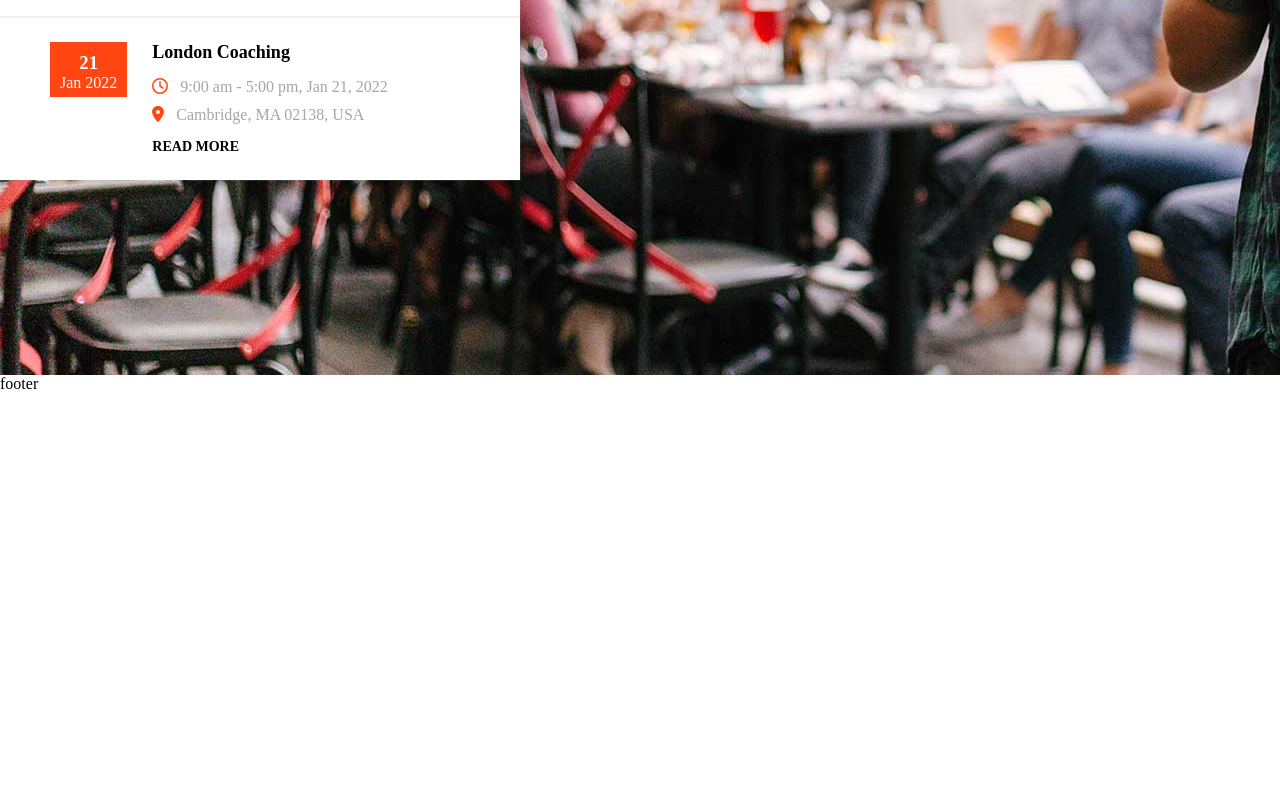
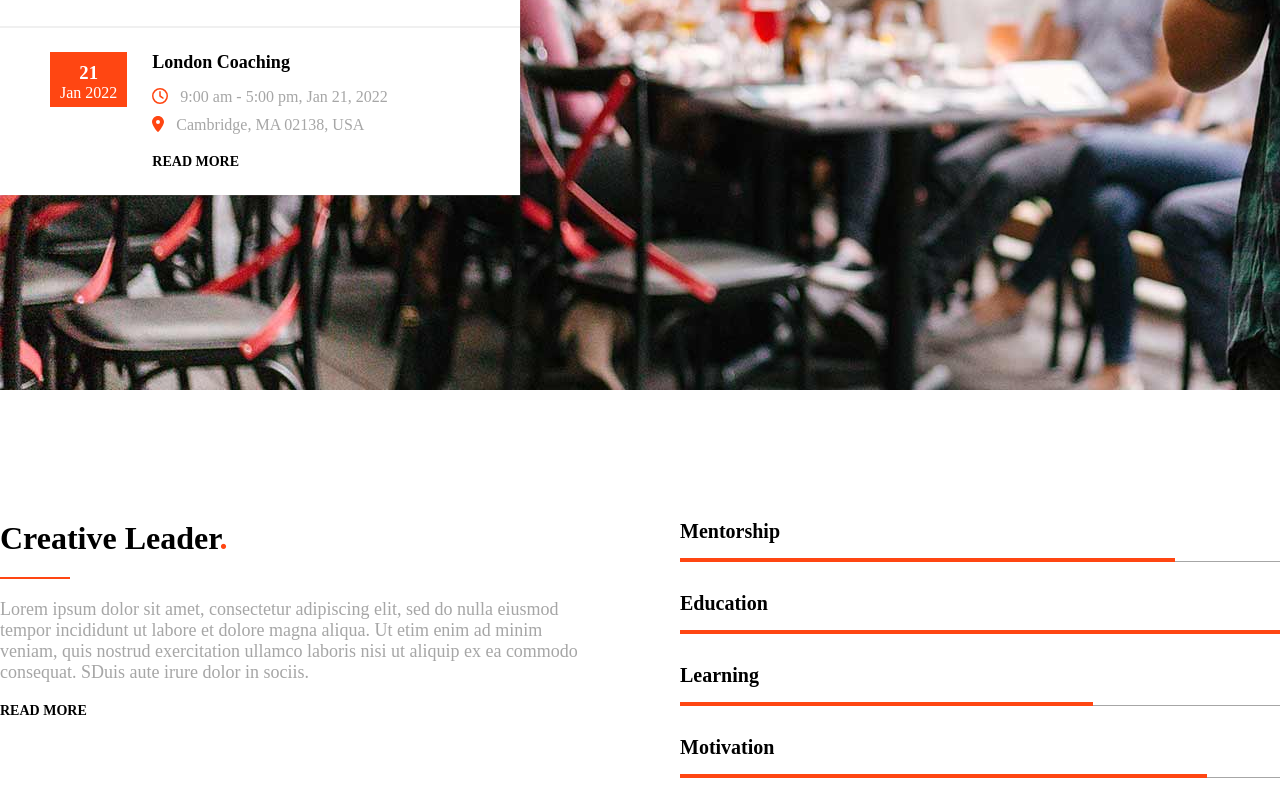
Before and after one commit to dieromeo/proj-html-vuejs, a Vue app: page / in a window 1280 px wide. Shown: the part 2900-3700 px from the top of the page. Before the commit the page ends 3293 px from the top, so only its background shows below. Built offline with nearby package versions, Linux system fonts and the light colour scheme.

Commit message:
feat: creative leader section

```diff
--- /dev/null
+++ b/src/components/Main/CreativeLeader.vue
@@ -0,0 +1,105 @@
+<script>
+import Bar from '../Bar.vue';
+import ReadMore from '../ReadMore.vue';
+
+export default {
+    name: 'CreativeLeader',
+    data() {
+        return {
+            title: 'Creative Leader',
+            content: 'Lorem ipsum dolor sit amet, consectetur adipiscing elit, sed do nulla eiusmod tempor incididunt ut labore et dolore magna aliqua. Ut etim enim ad minim veniam, quis nostrud exercitation ullamco laboris nisi ut aliquip ex ea commodo consequat. SDuis aute irure dolor in sociis.',
+            bars: [
+                { title: 'Mentorship', width: '78%' },
+                { title: 'Education', width: '95%' },
+                { title: 'Learning', width: '65%' },
+                { title: 'Motivation', width: '83%' },
+            ],
+        };
+    },
+    components: { Bar, ReadMore }
+}
+</script>
+
+<template>
+    <section>
+        <div class="small-container">
+            <div class="left">
+                <h2> {{ title }}<span class="dot">.</span></h2>
+                <Bar />
+                <p>{{ content }}</p>
+                <ReadMore />
+            </div>
+            <div class="right">
+                <div v-for="bar in bars">
+                    <div class="info-percentuale">
+                        <h2>{{ bar.title }}</h2>
+                        <span>{{ bar.width }}</span>
+                    </div>
+                    <div class="percentuale">
+                        <div class="completed" :style="{ width: bar.width }"></div>
+                    </div>
+                </div>
+            </div>
+        </div>
+    </section>
+</template>
+
+<style lang="scss" scoped>
+@use '../../style/partials/variables' as *;
+
+section {
+    padding: 130px 0 140px 0;
+
+    .small-container {
+        display: flex;
+        gap: 85px;
+    }
+
+    .left {
+        max-width: 50%;
+
+        h2 {
+            font-size: 32px;
+            margin-bottom: 20px;
+        }
+
+        p {
+            margin-top: 20px;
+            color: $text-secondary;
+            font-size: 18px;
+        }
+    }
+
+    .right {
+        .percentuale {
+            width: 635px;
+            height: 4px;
+            border-bottom: 1px solid $text-secondary;
+            position: relative;
+            margin-bottom: 30px;
+        }
+
+        .completed {
+            background-color: $secondary-color;
+            height: 4px;
+            position: absolute;
+            top: 0;
+            left: 0;
+        }
+
+        .info-percentuale {
+            display: flex;
+            justify-content: space-between;
+
+            h2 {
+                margin-bottom: 15px;
+                font-size: 20px;
+            }
+
+            span {
+                font-weight: bold;
+            }
+        }
+    }
+}
+</style>
--- a/src/components/Main/Event.vue
+++ b/src/components/Main/Event.vue
@@ -1,7 +1,10 @@
 <script>
+import ReadMore from '../ReadMore.vue';
+
 export default {
     name: 'Event',
-    props: ['data', 'titolo', 'time', 'luogo', 'more']
+    props: ['data', 'titolo', 'time', 'luogo',],
+    components: { ReadMore }
 }
 </script>
 
@@ -21,7 +24,7 @@ export default {
                 <font-awesome-icon :icon="['fas', 'location-dot']" />
                 <p>{{ luogo }}</p>
             </div>
-            <h3>{{ more.toUpperCase() }}</h3>
+            <ReadMore />
         </div>
     </div>
 </template>
@@ -57,12 +60,6 @@ export default {
             display: flex;
         }
 
-        h3 {
-            margin-top: 15px;
-            font-size: 14px;
-            cursor: pointer;
-        }
-
         svg {
             margin-right: 12px;
             color: $secondary-color;
--- a/src/components/Main/MainComponent.vue
+++ b/src/components/Main/MainComponent.vue
@@ -1,11 +1,12 @@
 <script>
+import CreativeLeader from './CreativeLeader.vue';
 import Specialties from './Specialties.vue';
 import Team from './Team.vue';
 import UpcomingEvents from './UpcomingEvents.vue';
 
 export default {
     name: 'MainComponent',
-    components: { Specialties, Team, UpcomingEvents }
+    components: { Specialties, Team, UpcomingEvents, CreativeLeader }
 }
 </script>
 
@@ -13,6 +14,7 @@ export default {
     <Specialties />
     <Team />
     <UpcomingEvents />
+    <CreativeLeader />
 </template>
 
 <style></style>
--- a/src/components/Main/UpcomingEvents.vue
+++ b/src/components/Main/UpcomingEvents.vue
@@ -13,21 +13,18 @@ export default {
                     title: 'Melbourne Coaching',
                     time: '9:00 am - 5:00 pm, Jan 7, 2022',
                     location: 'Cambridge, MA 02138, USA',
-                    more: 'Read more'
                 },
                 {
                     date: { day: '11', month: 'Jan', year: '2022' },
                     title: 'New York Coaching',
                     time: '9:00 am - 5:00 pm, Jan 11, 2022',
                     location: 'Cambridge, MA 02138, USA',
-                    more: 'Read more'
                 },
                 {
                     date: { day: '21', month: 'Jan', year: '2022' },
                     title: 'London Coaching',
                     time: '9:00 am - 5:00 pm, Jan 21, 2022',
                     location: 'Cambridge, MA 02138, USA',
-                    more: 'Read more'
                 }
             ]
         };
@@ -45,8 +42,7 @@ export default {
                 </div>
                 <ul>
                     <li v-for="event in events">
-                        <Event :data="event.date" :titolo="event.title" :time="event.time" :luogo="event.location"
-                            :more="event.more" />
+                        <Event :data="event.date" :titolo="event.title" :time="event.time" :luogo="event.location" />
                     </li>
                 </ul>
             </div>
--- /dev/null
+++ b/src/components/ReadMore.vue
@@ -0,0 +1,22 @@
+<script>
+export default {
+    name: 'ReadMore',
+    data() {
+        return {
+            content: 'read more'
+        }
+    }
+}
+</script>
+
+<template>
+    <h3>{{ content.toUpperCase() }}</h3>
+</template>
+
+<style lang="scss" scoped>
+h3 {
+    margin-top: 20px;
+    font-size: 14px;
+    cursor: pointer;
+}
+</style>
```
